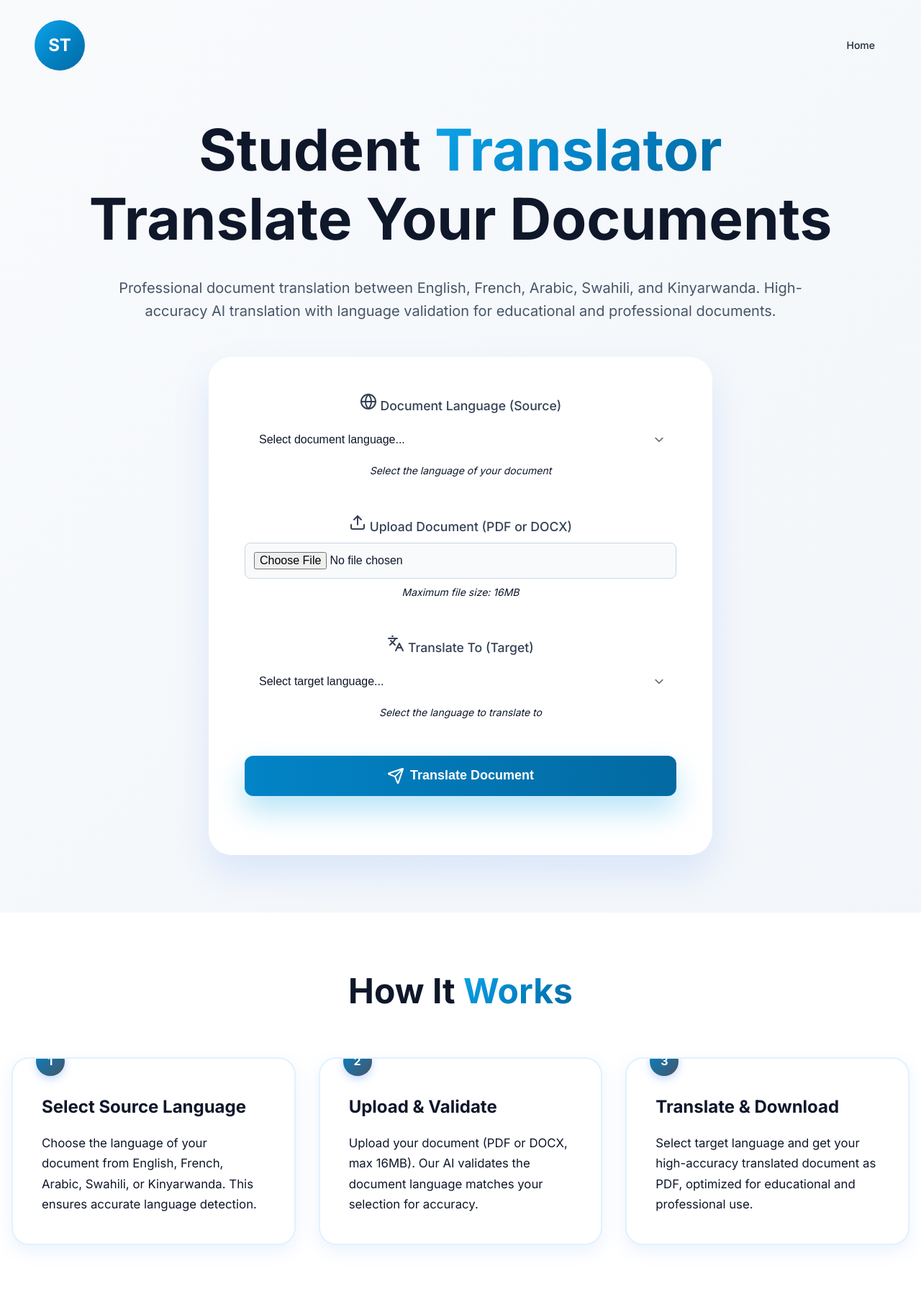
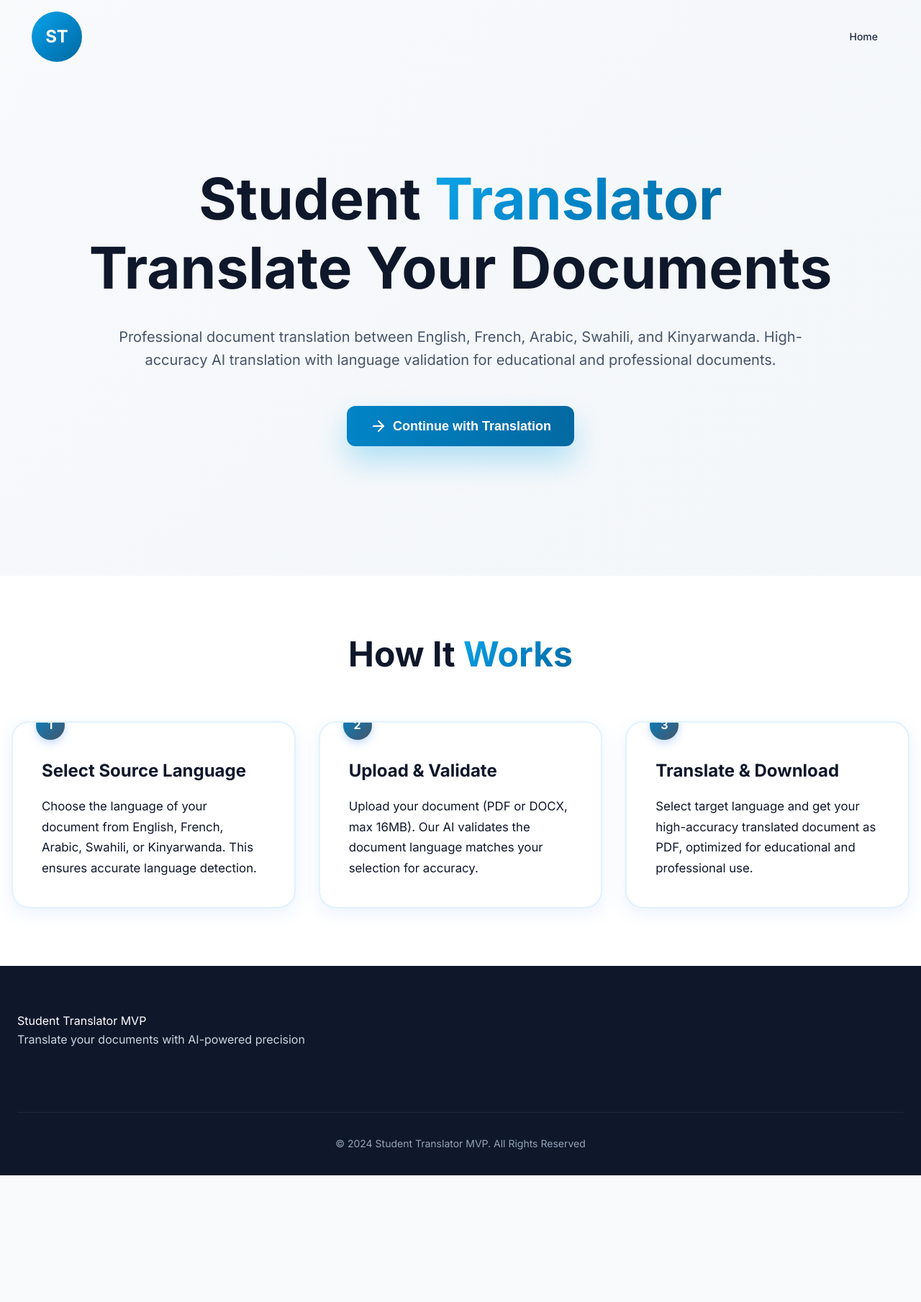
Before and after one commit to davidbirenzi/Translator, a Flask app: page / in a window 1280 px wide. Shown: the top 1809 px of the page at 72% size. After the commit the page ends 1633 px from the top, so only its background shows below. Run offline with Flask 3, Linux system fonts and the light colour scheme; some libraries are stand-ins or nearby versions.

Commit message:
reverted and added new changes

```diff
--- a/static/script.js
+++ b/static/script.js
@@ -134,6 +134,18 @@ if (targetLanguageSelect) {
     targetLanguageSelect.addEventListener('change', validateLanguageSelection);
 }
 
+// Continue button functionality
+const continueBtn = document.getElementById('continueBtn');
+const translationFormContainer = document.getElementById('translationFormContainer');
+
+if (continueBtn && translationFormContainer) {
+    continueBtn.addEventListener('click', function() {
+        this.style.display = 'none';
+        translationFormContainer.style.display = 'block';
+        translationFormContainer.scrollIntoView({ behavior: 'smooth' });
+    });
+}
+
 // Form submission with loading state and validation
 const translationForm = document.querySelector('.translation-form');
 if (translationForm) {
@@ -148,9 +160,8 @@ if (translationForm) {
         const submitButton = this.querySelector('button[type="submit"]');
         if (submitButton) {
             const originalText = submitButton.innerHTML;
-            submitButton.innerHTML = '<i data-lucide="loader-2"></i> Translating...';
+            submitButton.innerHTML = '<div class="loading-spinner"></div> Translating...';
             submitButton.disabled = true;
-            lucide.createIcons();
 
             // Re-enable if form submission fails (shouldn't happen, but just in case)
             setTimeout(() => {
--- a/static/styles.css
+++ b/static/styles.css
@@ -92,7 +92,7 @@ body {
     left: 0;
     right: 0;
     z-index: 50;
-    padding: 1rem 1.5rem;
+    padding: 0.5rem 1.5rem;
     margin-bottom: 2rem;
 }
 
@@ -106,14 +106,14 @@ body {
     align-items: center;
     justify-content: space-between;
     border-radius: 9999px;
-    padding: 0.75rem 1.5rem;
+    padding: 0.5rem 1.25rem;
     transition: all 0.3s;
 }
 
 .nav-desktop.scrolled {
-    background: rgba(255, 255, 255, 0.1);
-    backdrop-filter: blur(10px);
-    box-shadow: 0 10px 25px rgba(0, 0, 0, 0.1);
+    background: rgba(255, 255, 255, 0.9);
+    backdrop-filter: blur(2px);
+    box-shadow: 0 2px 10px rgba(0, 0, 0, 0.1);
 }
 
 .nav-logo {
@@ -202,9 +202,9 @@ body {
 }
 
 .nav-mobile.scrolled {
-    background: rgba(255, 255, 255, 0.1);
-    backdrop-filter: blur(10px);
-    box-shadow: 0 10px 25px rgba(0, 0, 0, 0.1);
+    background: rgba(255, 255, 255, 0.9);
+    backdrop-filter: blur(2px);
+    box-shadow: 0 2px 10px rgba(0, 0, 0, 0.1);
 }
 
 .nav-menu-btn {
@@ -2038,12 +2038,12 @@ body {
 
 /* Translation Form Styles */
 .translation-form-container {
-    max-width: 700px;
-    margin: 3rem auto 0;
+    max-width: 500px;
+    margin: 6rem auto 2rem;
     background: rgba(255, 255, 255, 0.95);
     backdrop-filter: blur(15px);
-    border-radius: 2rem;
-    padding: 3rem;
+    border-radius: 1rem;
+    padding: 1.5rem;
     box-shadow: 0 25px 50px rgba(59, 130, 246, 0.15);
     border: 2px solid rgba(255, 255, 255, 0.3);
     position: relative;
@@ -2064,11 +2064,11 @@ body {
 .translation-form {
     display: flex;
     flex-direction: column;
-    gap: 1.5rem;
+    gap: 0.75rem;
 }
 
 .form-group {
-    margin-bottom: 1.5rem;
+    margin-bottom: 0.75rem;
 }
 
 .form-label {
@@ -2112,9 +2112,9 @@ body {
 
 .form-select {
     width: 100%;
-    padding: 1rem 1.25rem;
+    padding: 0.75rem 1rem;
     border: 2px solid var(--neutral-300);
-    border-radius: 0.75rem;
+    border-radius: 0.5rem;
     background: white;
     font-size: 1rem;
     color: var(--neutral-900);
@@ -2242,6 +2242,24 @@ body {
     height: 20px;
 }
 
+/* Loading Spinner */
+.loading-spinner {
+    display: inline-block;
+    width: 20px;
+    height: 20px;
+    border: 2px solid rgba(255, 255, 255, 0.3);
+    border-radius: 50%;
+    border-top-color: white;
+    animation: spin 1s ease-in-out infinite;
+    margin-right: 0.5rem;
+}
+
+@keyframes spin {
+    to {
+        transform: rotate(360deg);
+    }
+}
+
 /* Responsive adjustments for form */
 @media (max-width: 768px) {
     .translation-form-container {
--- a/templates/index.html
+++ b/templates/index.html
@@ -46,8 +46,13 @@
                 High-accuracy AI translation with language validation for educational and professional documents.
             </p>
 
+            <button id="continueBtn" class="btn-hero-primary">
+                <i data-lucide="arrow-right"></i>
+                Continue with Translation
+            </button>
+
             <!-- Translation Form -->
-            <div class="translation-form-container">
+            <div id="translationFormContainer" class="translation-form-container" style="display: none;">
                 {% with messages = get_flashed_messages(with_categories=true) %}
                     {% if messages %}
                         {% for category, message in messages %}
--- a/templates/success.html
+++ b/templates/success.html
@@ -14,7 +14,7 @@
         <div class="nav-container">
             <div class="nav-desktop">
                 <div class="nav-logo-img">
-                    <div style="width: 70px; height: 70px; border-radius: 50%; background: linear-gradient(135deg, var(--primary-600) 0%, var(--accent-600) 50%, var(--secondary-600) 100%); display: flex; align-items: center; justify-content: center; color: white; font-size: 1.5rem; font-weight: bold; box-shadow: 0 4px 12px rgba(59, 130, 246, 0.3);">ST</div>
+                    <div style="width: 70px; height: 70px; border-radius: 50%; background: linear-gradient(135deg, #0ea5e9 0%, #0284c7 50%, #0369a1 100%); display: flex; align-items: center; justify-content: center; color: white; font-size: 1.5rem; font-weight: bold;">ST</div>
                 </div>
                 <div class="nav-links">
                     <a href="{{ url_for('index') }}" class="nav-link">Home</a>
@@ -22,7 +22,7 @@
             </div>
             <div class="nav-mobile">
                 <div class="nav-logo-img">
-                    <div style="width: 60px; height: 60px; border-radius: 50%; background: linear-gradient(135deg, var(--primary-600) 0%, var(--accent-600) 50%, var(--secondary-600) 100%); display: flex; align-items: center; justify-content: center; color: white; font-size: 1.25rem; font-weight: bold; box-shadow: 0 4px 12px rgba(59, 130, 246, 0.3);">ST</div>
+                    <div style="width: 60px; height: 60px; border-radius: 50%; background: linear-gradient(135deg, #0ea5e9 0%, #0284c7 50%, #0369a1 100%); display: flex; align-items: center; justify-content: center; color: white; font-size: 1.25rem; font-weight: bold;">ST</div>
                 </div>
                 <button class="nav-menu-btn" id="mobileMenuBtn">
                     <i data-lucide="menu"></i>
```
